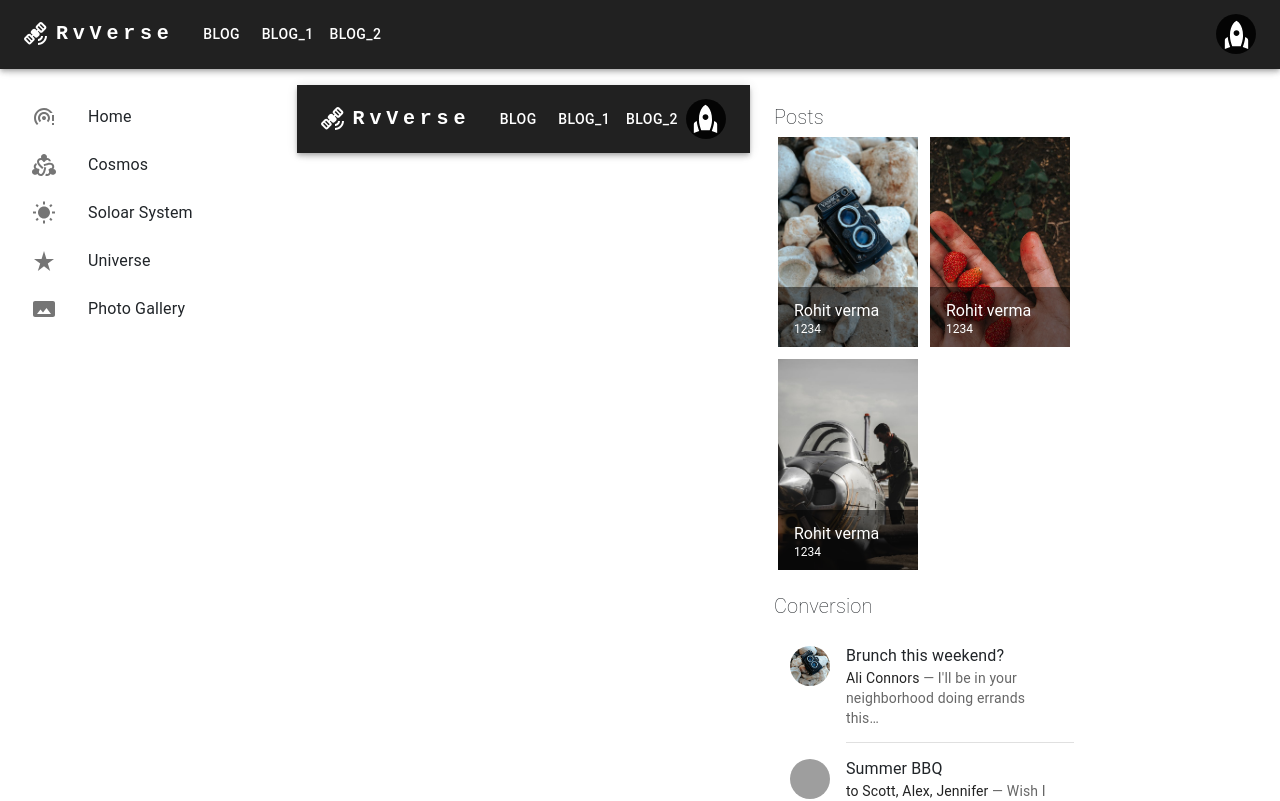
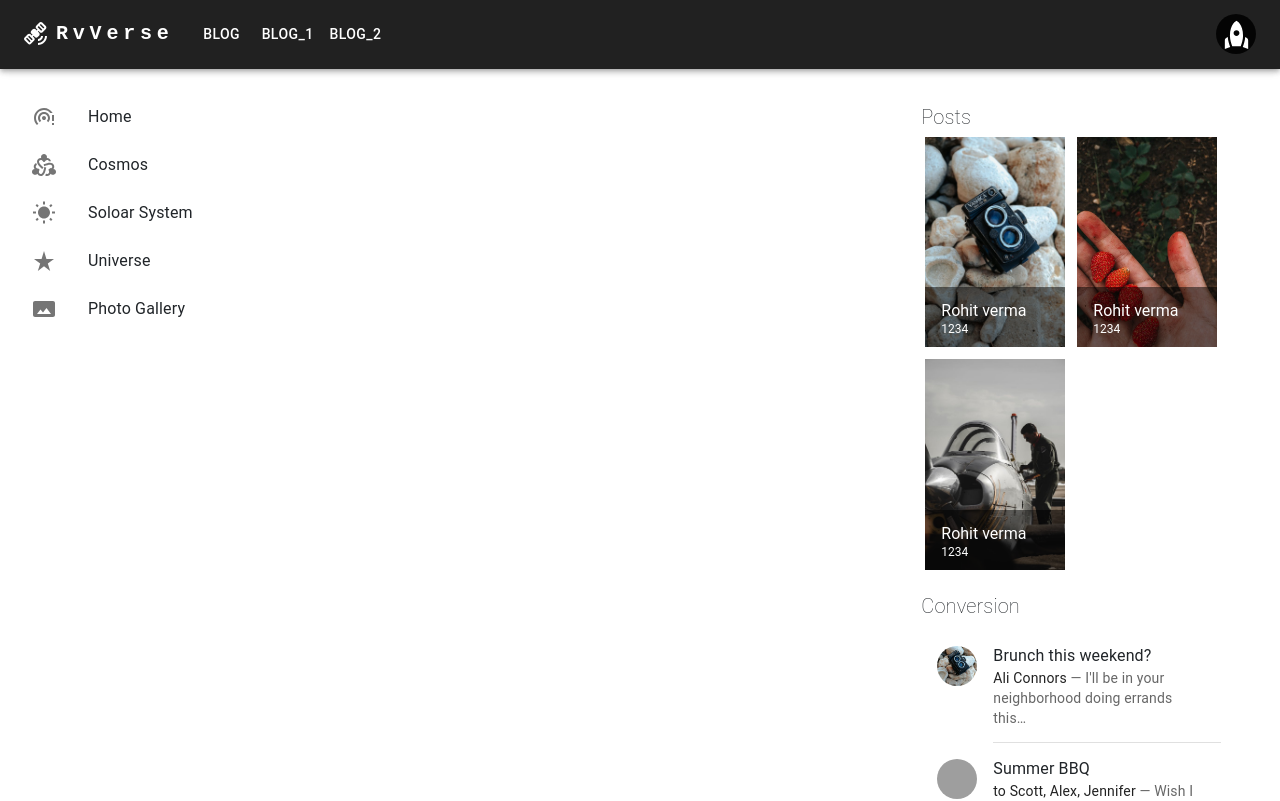
Before and after one commit to 07rv/firebase, a React (Create React App) app: page /blog in a window 1280 px wide. Shown: the top 801 px of the page. Built offline with nearby package versions, Linux system fonts and the light colour scheme; grey boxes are pictures that could not be loaded.

Commit message:
Update Blog.jsx

```diff
--- a/src/Components/Blog.jsx
+++ b/src/Components/Blog.jsx
@@ -1,11 +1,9 @@
 import { Box } from '@mui/material'
 import React from 'react'
-import Navbar from './Navbar'
 
 const Blog = () => {
   return (
-    <Box>
-      <Navbar/>
+    <Box flex={4} p={2}>
     </Box>
   )
 }
```
